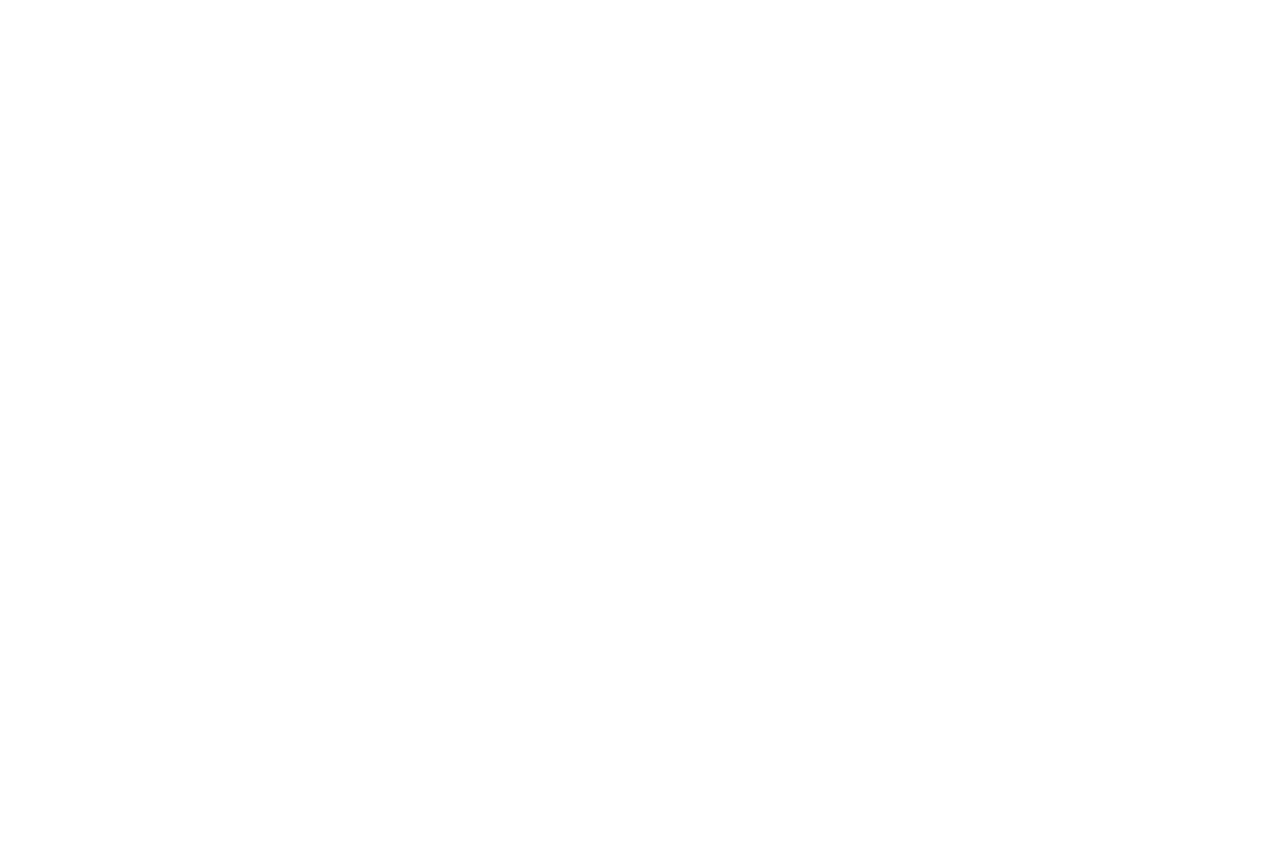
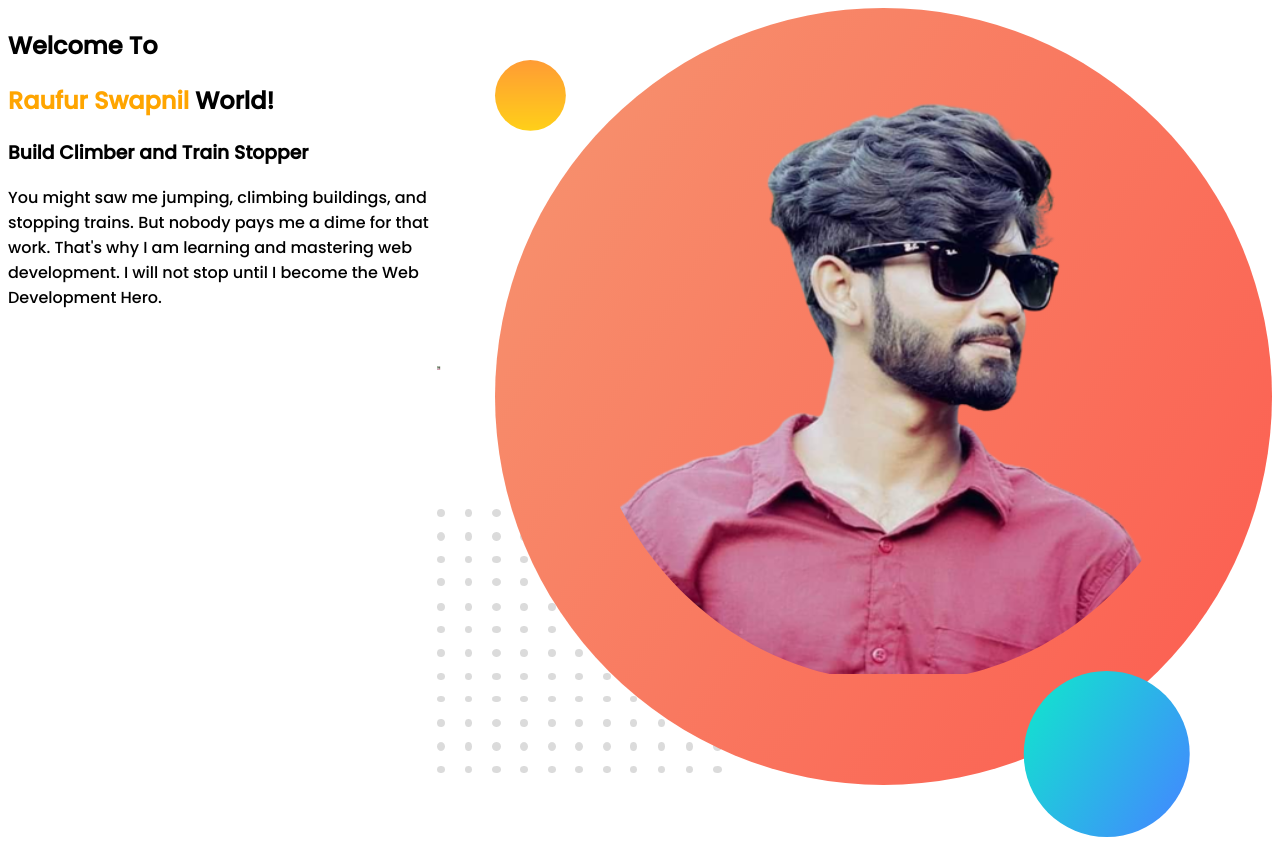
Before and after one commit to raufurswapnil/developer-portfolio, a plain HTML site: page index.html in a window 1280 px wide. Before the commit the page ends 800 px from the top, so only its background shows below. Drawn offline with Linux system fonts and the light colour scheme.

Commit message:
section added

```diff
--- a/index.html
+++ b/index.html
@@ -1,13 +1,31 @@
 <!DOCTYPE html>
 <html lang="en">
+
 <head>
     <meta charset="UTF-8">
     <meta http-equiv="X-UA-Compatible" content="IE=edge">
     <meta name="viewport" content="width=device-width, initial-scale=1.0">
     <title>Swapnil Portfolio</title>
+    <link rel="preconnect" href="https://fonts.googleapis.com">
+    <link rel="preconnect" href="https://fonts.gstatic.com" crossorigin>
+    <link href="https://fonts.googleapis.com/css2?family=Poppins:wght@500&display=swap" rel="stylesheet">
     <link rel="stylesheet" href="style.css">
 </head>
+
 <body>
+    <section>
+        <div>
+            <h1>Welcome To</h1>
+            <h1><span class="orange-color">Raufur Swapnil</span> World!</h1>
+            <h3>Build Climber and Train Stopper</h3>
+            <p>You might saw me jumping, climbing buildings, and stopping trains. But nobody pays me a dime for that
+                work.
+                That's why I am learning and mastering web development. I will not stop until I become the Web
+                Development
+                Hero.</p>
+        </div>
+        <div><img src="images/swapnil....png" alt=""></div>
+    </section>
+</body>
 
-</body>
 </html>
--- a/style.css
+++ b/style.css
@@ -0,0 +1,15 @@
+body {
+    font-family: 'Poppins', sans-serif;
+}
+
+h1 {
+    font: 60px;
+}
+
+.orange-color {
+    color: orange;
+}
+
+section {
+    display: flex;
+}
```
Also changed, not shown: images/dream-bg.png (added), images/exp-bg.png (added), images/jhankar.png (added), images/jhankar2.png (added), images/my-bg.png (added), images/my-bg2.png (added), images/swapnil....png (added), images/swapnil.jpg (added), images/top-banner.png (added), 7 other files.
